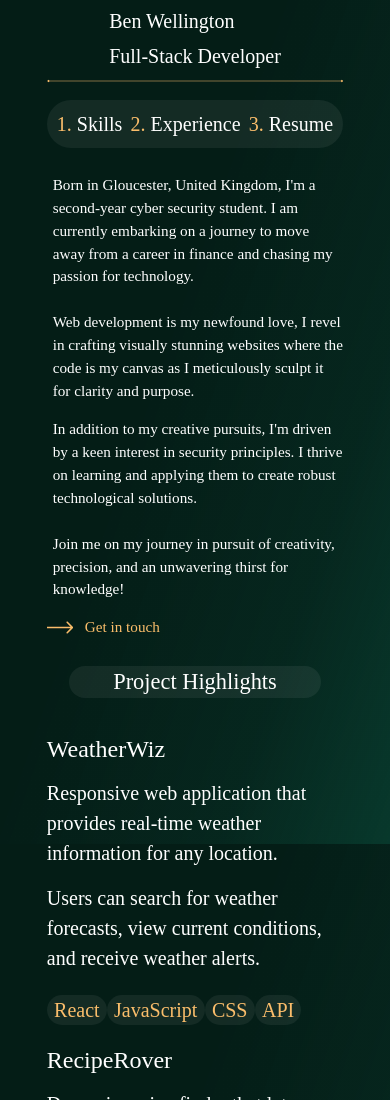
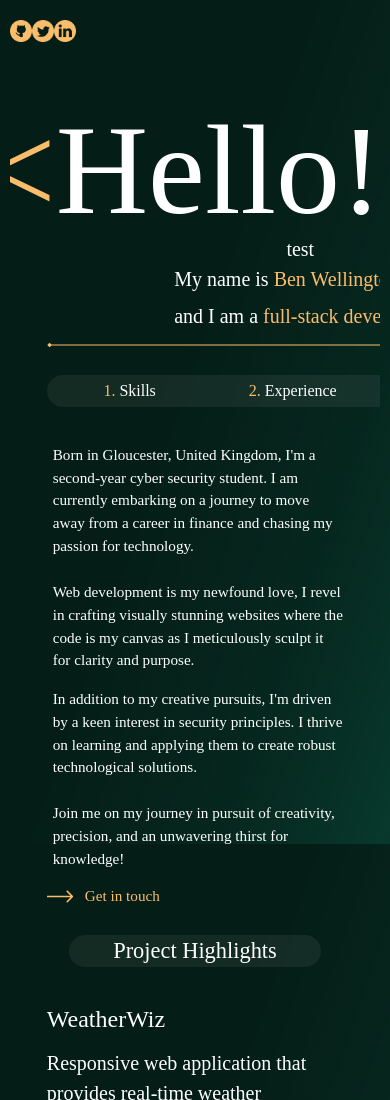
Before and after one commit to gonzolog/portfolio_website, a website: page dist/index.html in a window 390 px wide. Shown: the top 1100 px of the page. Drawn offline with Linux system fonts and the light colour scheme; a web font is replaced by a local one.

Commit message:
Added unfinished JS features

```diff
--- a/dist/index.html
+++ b/dist/index.html
@@ -15,6 +15,7 @@
         <div class="main-container">
 
             <!-- OUTER CONTAINER -->
+            <!-- MOVE THIS! -->
             <div class="outer-container">
                 <header class="full-width">
                     <div class="social-media-icons flex space-between">
@@ -32,8 +33,10 @@
                 <div class="intro-container">
                     <main>
                         <div class="intro-message">
+                            <!-- MOVE TO HERE -->
                             <h1><span class="apricot">&lt;</span>Hello!<span class="apricot">/&gt;</span></h1>
-                            <div class="test flex center column">
+                            <div class="flex center column">
+                                <div class="destination"><p>test</p></div>
                                 <section>
                                     <h2>My name is <span class="apricot">Ben Wellington,</span></h2>
                                     <h2>and I am a <span class="apricot">full-stack developer.</span></h2>
--- a/dist/output.css
+++ b/dist/output.css
@@ -211,6 +211,7 @@ body {
   @media only screen and (min-width: 320px) and (max-width: 480px) {
     .main-container {
       width: 95%;
+      margin-block: 5%;
     }
     .inner-container {
       flex-direction: column;
@@ -223,7 +224,6 @@ body {
       font-size: 1.25rem;
     }
     .outer-container {
-      display: none;
     }
     .project-container {
       width: 100%;
@@ -234,6 +234,10 @@ body {
     nav {
       width: 100%;
       margin-block: 5%;
+      height: 2rem;
+    }
+    nav li {
+      font-size: 1rem;
     }
     .about-me {
       width: 100%;
--- a/dist/script.js
+++ b/dist/script.js
@@ -18,16 +18,17 @@ function checkScreenWidth() {
 function updateIntroMessage() {
     let introMessage = document.querySelector('.intro-message');
     let deviceType = checkScreenWidth();
+    let h1Element = introMessage.querySelector('h1');
+    let h2Elements = introMessage.querySelectorAll('h2');
+    var nav = introMessage.querySelector('.transparent-overlay');
+    var flexContainer = introMessage.querySelector('.flex.center.column');
 
     if (deviceType === 'mobile') {
         //Remove h1 element '<Hello!/>'
-        let h1Element = introMessage.querySelector('h1');
         if (h1Element) {
             h1Element.hidden = true
         }
-
         //Shorten intro message
-        let h2Elements = introMessage.querySelectorAll('h2');
         h2Elements.forEach(function(h2) {
             if (h2.textContent.includes('Ben Wellington')) {
                 h2.textContent = 'Ben Wellington';
@@ -35,14 +36,17 @@ function updateIntroMessage() {
                 h2.textContent = 'Full-Stack Developer';
             }
         });
+        // Repostions nav bar to be ontop of the intro message
+        flexContainer.insertBefore(nav, flexContainer.firstChild);
+
+        // Re align social media icons with intro message
+        document.querySelector('.social-media-icons').classList.add('column');
     } else {
         // Revert changes made for mobile
-        let h1Element = introMessage.querySelector('h1');
         if (h1Element) {
             h1Element.hidden = false;
         }
 
-        let h2Elements = introMessage.querySelectorAll('h2');
         h2Elements.forEach(function(h2) {
             if (h2.textContent.includes('Ben Wellington')) {
                 h2.innerHTML = 'My name is <span class="apricot">Ben Wellington,</span>';
@@ -50,27 +54,23 @@ function updateIntroMessage() {
                 h2.innerHTML = 'and I am a <span class="apricot">full-stack developer.</span>';
             }
         });
+
+
     }
 }
 
-function moveNavBarAboveIntroMessage() {
-    let mainContainer = document.querySelector('.main-container');
-    let navBar = document.querySelector('.transparent-overlay');
-    let introContainer = document.querySelector('.intro-container');
-    let deviceType = checkScreenWidth();
-
-    if (deviceType === 'mobile') {
-        // Move the nav bar above the intro message
-        mainContainer.insertBefore(navBar, introContainer);
-    } else {
-        // If not 'mobile', revert to the original order
-        mainContainer.insertBefore(introContainer, navBar);
-    }
-}
+var flexContainer = document.querySelector('.flex.center.column');
+var socialMediaIcons = document.querySelector('.social-media-icons')
+var introContainer = document.querySelector('.intro-container');
+var innerContainer = document.querySelector('.inner-container')
+var outerContainer = document.querySelector('.outer-container')
+var mainContainer = document.querySelector('.main-container');
+var nav = document.querySelector('.transparent-overlay');
+var introMessage = document.querySelector('.intro-message');
+var destination = document.querySelector('.destination')
+introMessage.insertBefore(socialMediaIcons, introMessage.firstChild);
 
 window.addEventListener('load', updateIntroMessage);
 window.addEventListener('resize', updateIntroMessage);
 window.addEventListener('load', checkScreenWidth);
 window.addEventListener('resize', checkScreenWidth);
-window.addEventListener('load', moveNavBarAboveIntroMessage);
-window.addEventListener('resize', moveNavBarAboveIntroMessage);
```
